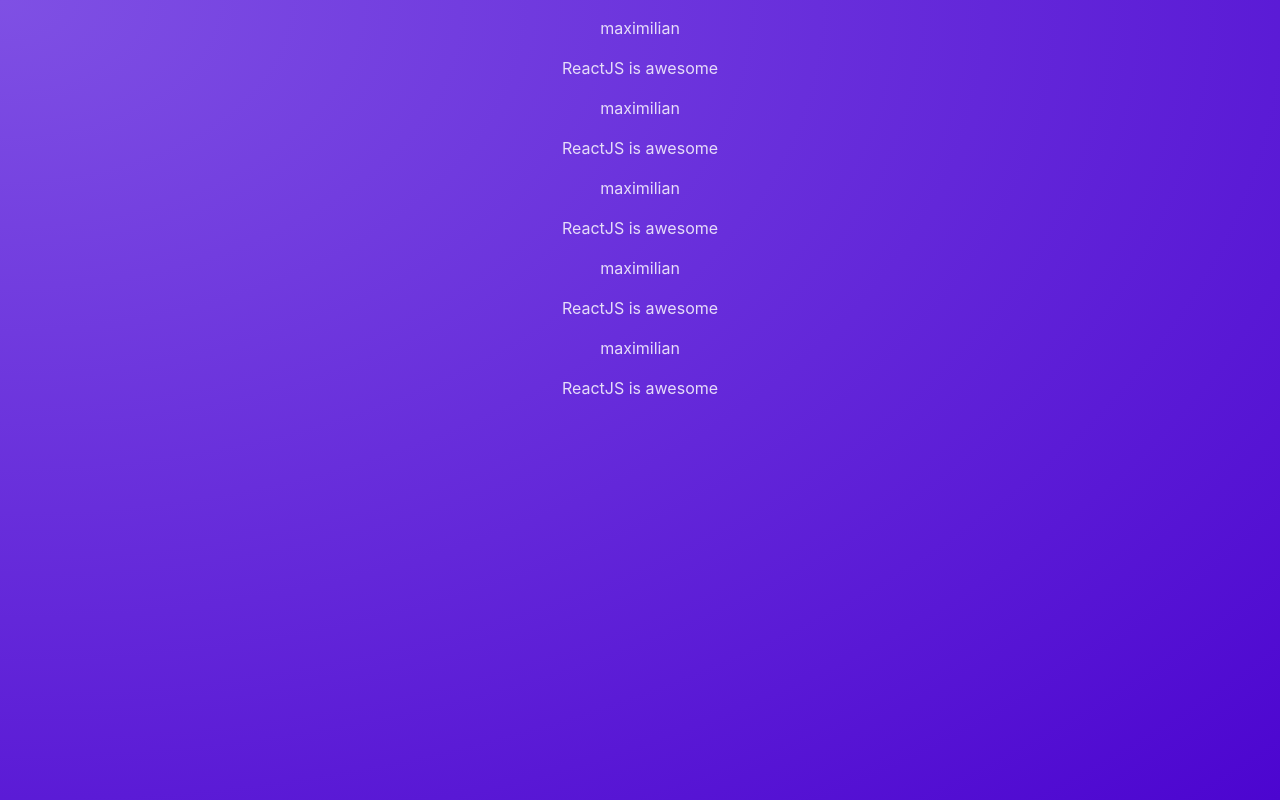
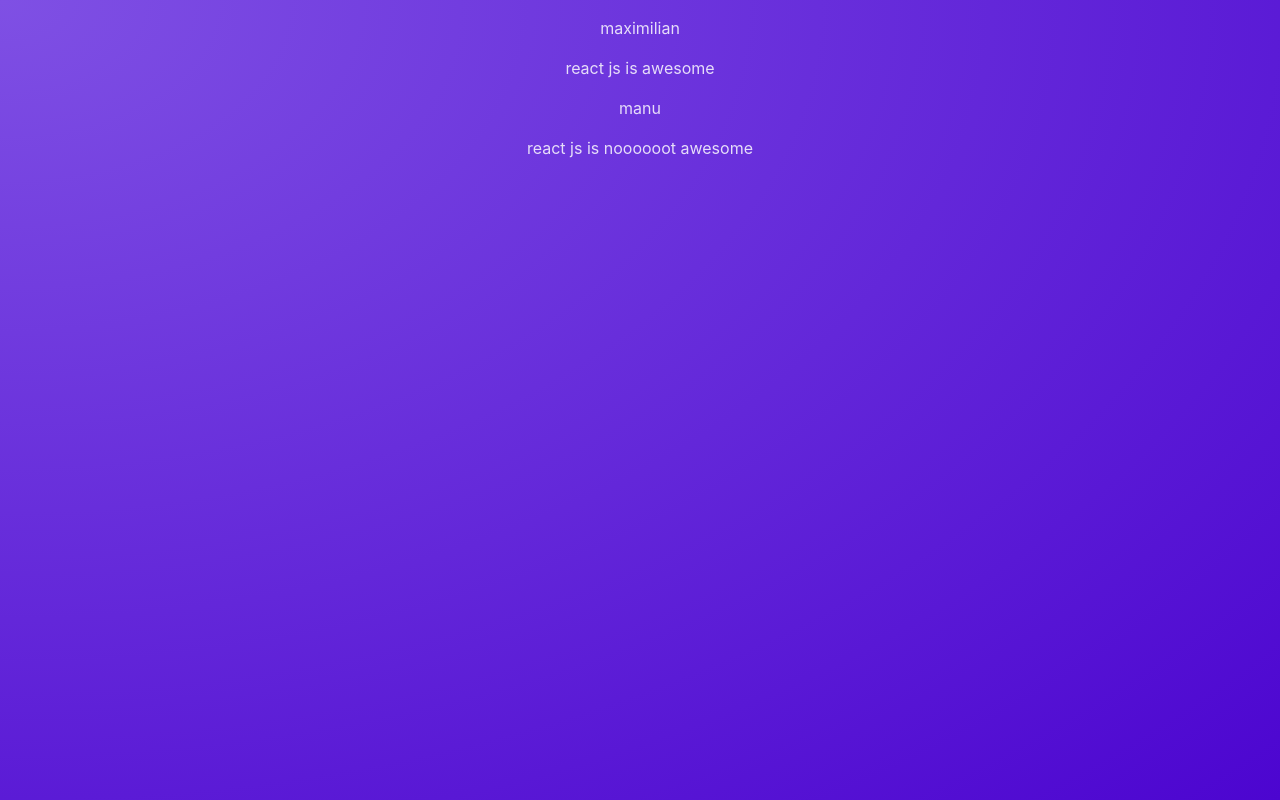
Before and after one commit to CamiSerantoni/RxRefresher, a React (Vite) app: page / in a window 1280 px wide. Built offline with nearby package versions, Linux system fonts and the light colour scheme.

Commit message:
passing data to components with props

```diff
--- a/src/App.jsx
+++ b/src/App.jsx
@@ -1,13 +1,14 @@
 import Post from "./components/Post";
 
 function App() {
+
+
+
   return(
  <main>
-    <Post/>
-    <Post/>
-    <Post/>
-    <Post/>
-    <Post/>
+    <Post author='maximilian' body="react js is awesome "/>
+    <Post author='manu' body="react js is   noooooot awesome "/>
+
   </main>
 
   )
--- a/src/components/Post.jsx
+++ b/src/components/Post.jsx
@@ -1,15 +1,15 @@
 
 const names = [ 'maximilian', 'manuel']
 
-function Post(){
+function Post({author, body}) {
 
-    const chosenName = Math.random() > 0.5 ? names[0] : names[1]
+    // const chosenName = Math.random() > 0.5 ? names[0] : names[1]
 
     return <div>
         <p>
-          {chosenName}
+          {author}
         </p>
-        <p>ReactJS is awesome</p>
+        <p>{body}</p>
     </div>
 }
 
```
